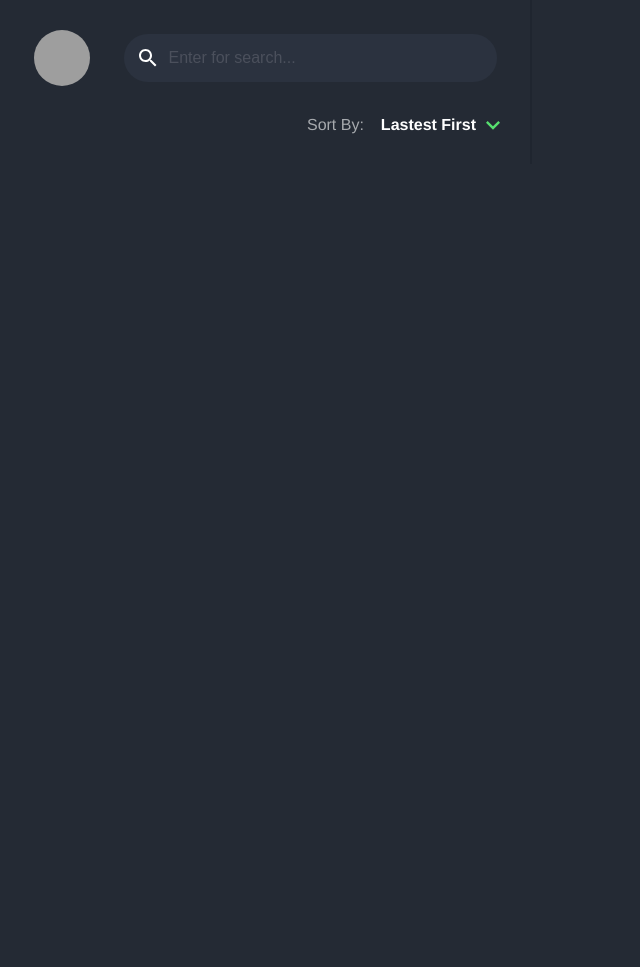
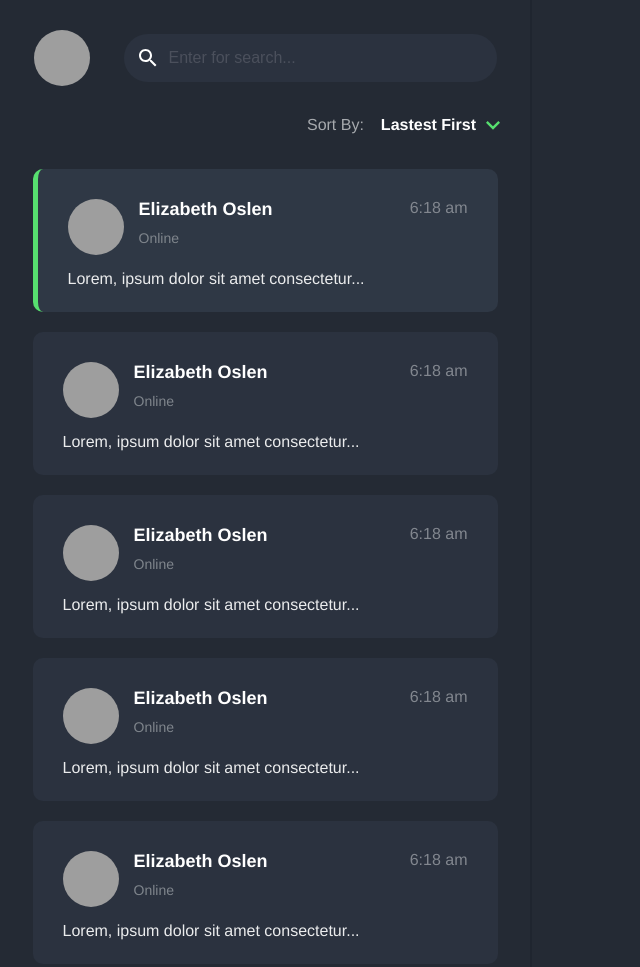
Before and after one commit to joao-lucas-dev/whatsapp-clone, a plain HTML site: page index.html in a window 1280 px wide. Shown: the whole page, without its empty margins (0-640 px from the left). Before the commit the page ends 800 px from the top, so only its background shows below. Drawn offline with Linux system fonts and the light colour scheme; grey boxes are pictures that could not be loaded.

Commit message:
feat: contacts

```diff
--- a/index.html
+++ b/index.html
@@ -8,7 +8,7 @@
   <title>Whatsapp Web</title>
 </head>
 <body>
-  <aside id="contacts">
+  <aside id="side-contacts">
     <div class="search">
       <img src="https://st2.depositphotos.com/3369547/12005/v/950/depositphotos_120052992-stock-illustration-man-male-avatar-suit-person.jpg" alt="Avatar">
       <input type="text" placeholder="Enter for search...">
@@ -19,6 +19,91 @@
       <strong>Lastest First</strong>
       <img src="./assets/arrow-down.svg" alt="" width="14">
     </div>
+
+    <div class="contacts">
+      <ul>
+        <li class="active">
+          <div class="top">
+            <div class="info">
+              <img src="https://st2.depositphotos.com/3369547/12005/v/950/depositphotos_120052992-stock-illustration-man-male-avatar-suit-person.jpg" alt="">
+              <div>
+                <strong>Elizabeth Oslen</strong>
+                <span>Online</span>
+              </div>
+            </div>
+            <span>6:18 am</span>
+          </div>
+
+          <div class="down">
+            <span> Lorem, ipsum dolor sit amet consectetur...</span>
+          </div>
+        </li>
+        <li>
+          <div class="top">
+            <div class="info">
+              <img src="https://st2.depositphotos.com/3369547/12005/v/950/depositphotos_120052992-stock-illustration-man-male-avatar-suit-person.jpg" alt="">
+              <div>
+                <strong>Elizabeth Oslen</strong>
+                <span>Online</span>
+              </div>
+            </div>
+            <span>6:18 am</span>
+          </div>
+
+          <div class="down">
+            <span> Lorem, ipsum dolor sit amet consectetur...</span>
+          </div>
+        </li>
+        <li>
+          <div class="top">
+            <div class="info">
+              <img src="https://st2.depositphotos.com/3369547/12005/v/950/depositphotos_120052992-stock-illustration-man-male-avatar-suit-person.jpg" alt="">
+              <div>
+                <strong>Elizabeth Oslen</strong>
+                <span>Online</span>
+              </div>
+            </div>
+            <span>6:18 am</span>
+          </div>
+
+          <div class="down">
+            <span> Lorem, ipsum dolor sit amet consectetur...</span>
+          </div>
+        </li>
+        <li>
+          <div class="top">
+            <div class="info">
+              <img src="https://st2.depositphotos.com/3369547/12005/v/950/depositphotos_120052992-stock-illustration-man-male-avatar-suit-person.jpg" alt="">
+              <div>
+                <strong>Elizabeth Oslen</strong>
+                <span>Online</span>
+              </div>
+            </div>
+            <span>6:18 am</span>
+          </div>
+
+          <div class="down">
+            <span> Lorem, ipsum dolor sit amet consectetur...</span>
+          </div>
+        </li>
+        <li>
+          <div class="top">
+            <div class="info">
+              <img src="https://st2.depositphotos.com/3369547/12005/v/950/depositphotos_120052992-stock-illustration-man-male-avatar-suit-person.jpg" alt="">
+              <div>
+                <strong>Elizabeth Oslen</strong>
+                <span>Online</span>
+              </div>
+            </div>
+            <span>6:18 am</span>
+          </div>
+
+          <div class="down">
+            <span> Lorem, ipsum dolor sit amet consectetur...</span>
+          </div>
+        </li>
+      </ul>
+    </div>
   </aside>
 </body>
 </html>
--- a/style.css
+++ b/style.css
@@ -12,28 +12,31 @@ body {
   -webkit-font-smoothing: antialiased !important;
 }
 
-aside#contacts {
+aside#side-contacts {
   width: 532px;
   height: 100%;
   border-right: 2px solid #1F252F;
   padding: 15px;
+  display: flex;
+  flex-direction: column;
+  align-items: center;
 }
 
-aside#contacts div.search {
+aside#side-contacts div.search {
   display: flex;
   align-items: center;
   justify-content: center;
   padding: 15px;
 }
 
-aside#contacts div.search img {
+aside#side-contacts div.search img {
   width: 56px;
   height: 56px;
   border-radius: 50%;
   margin-right: 34px;
 }
 
-aside#contacts div.search input {
+aside#side-contacts div.search input {
   width: 373px;
   height: 48px;
   border: 0;
@@ -48,18 +51,78 @@ aside#contacts div.search input {
   color: #4B505C;
 }
 
-aside#contacts div.sort {
+aside#side-contacts div.sort {
+  width: 100%;
   display: flex;
   justify-content: flex-end;
   padding: 15px;
 }
 
-aside#contacts div.sort span {
+aside#side-contacts div.sort span {
   margin-right: 17px;
   color: #A7AAAE;
 }
 
-aside#contacts div.sort strong {
+aside#side-contacts div.sort strong {
   color: #fff;
   margin-right: 10px;
 }
+
+aside#side-contacts div.contacts ul {
+  list-style: none;
+}
+
+aside#side-contacts div.contacts ul li {
+  width: 465px;
+  height: 143px;
+  background: #2B323F;
+  border-radius: 10px;
+  padding: 30px;
+  margin: 20px 0;
+}
+
+aside#side-contacts div.contacts ul li.active {
+  background: #2F3845;
+  border-left: 5px solid #57DF6F;
+}
+
+aside#side-contacts div.contacts ul li div.top {
+  display: flex;
+  justify-content: space-between;
+  margin-bottom: 15px;
+}
+
+aside#side-contacts div.contacts ul li div.info {
+  display: flex;
+}
+
+aside#side-contacts div.contacts ul li div.info img {
+  width: 56px;
+  height: 56px;
+  border-radius: 50%;
+}
+
+aside#side-contacts div.contacts ul li div.info div {
+  display: flex;
+  flex-direction: column;
+  margin-left: 15px;
+}
+
+aside#side-contacts div.contacts ul li div.info div strong {
+  margin-bottom: 10px;
+  color: #fff;
+  font-size: 18px;
+}
+
+aside#side-contacts div.contacts ul li div.info div span {
+  color: #7F858C;
+  font-size: 14px;
+}
+
+aside#side-contacts div.contacts ul li div.top span {
+  color: #82878F;
+}
+
+aside#side-contacts div.contacts ul li div.down span {
+  color: #EBECED;
+}
```
